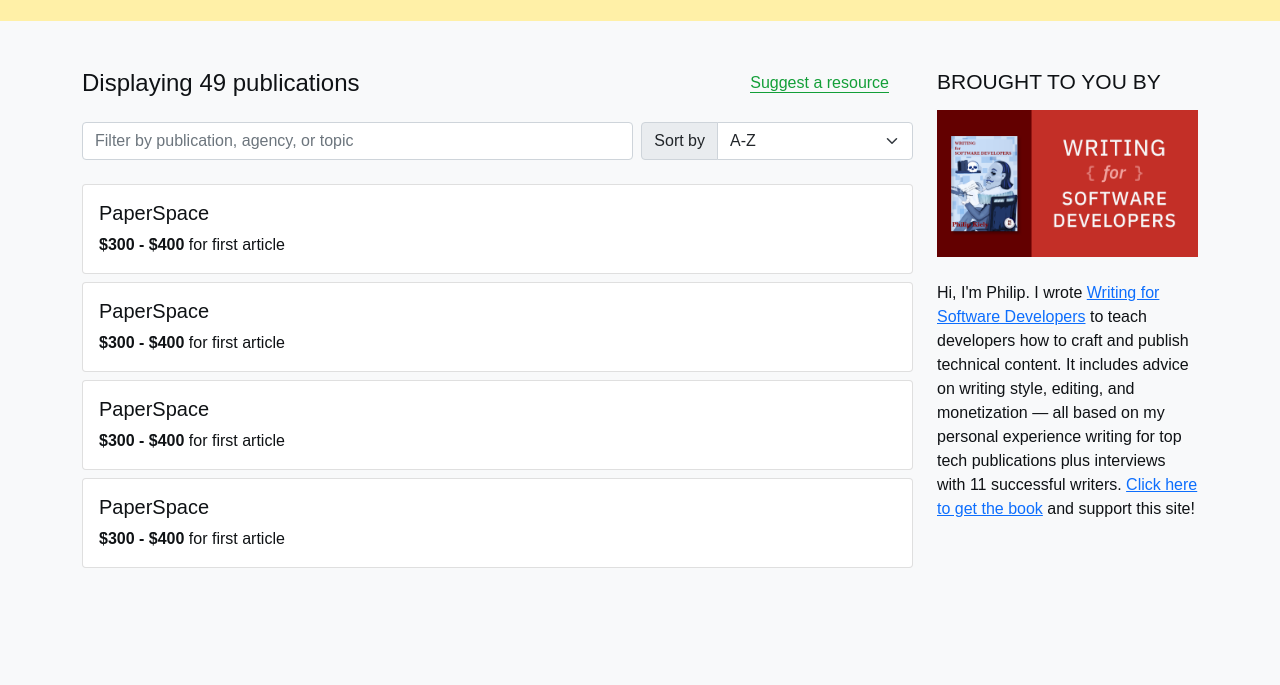
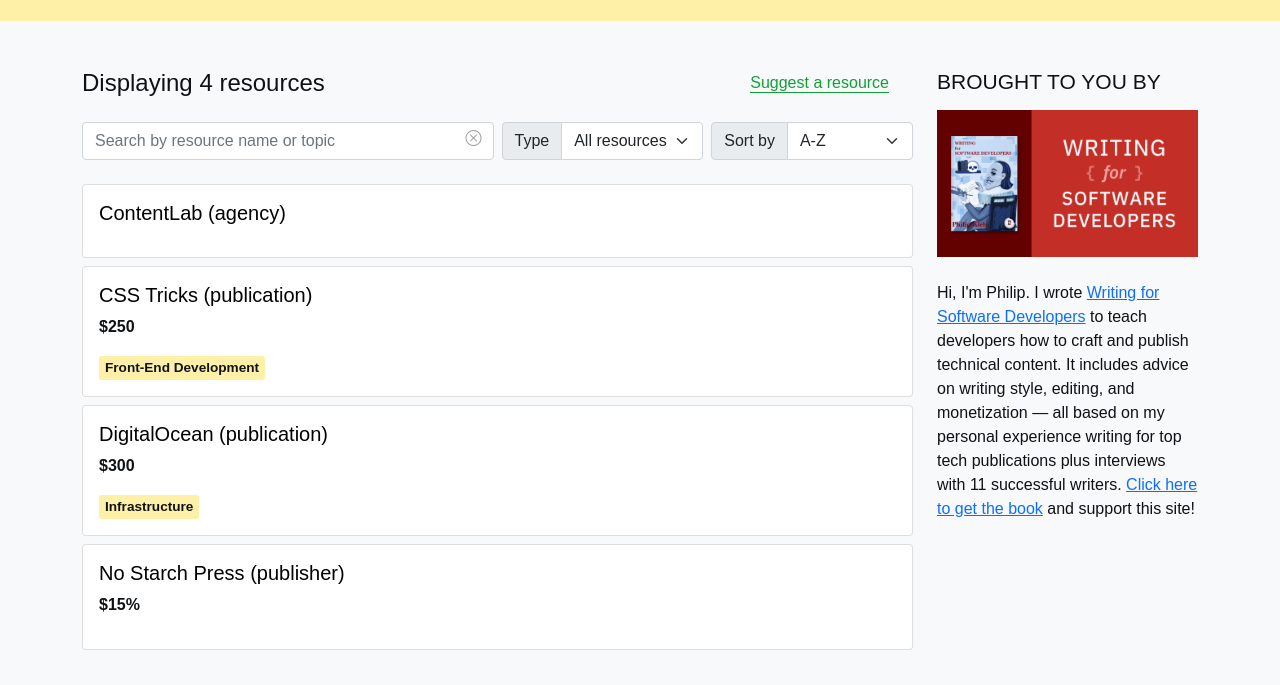
Before and after one commit to philipkiely/whopaystechnicalwriters, a plain HTML site: page index.html in a window 1280 px wide. Shown: the part 115-800 px from the top of the page. Drawn offline with nearby package versions, Linux system fonts and the light colour scheme.

Commit message:
added search/sort functionality

```diff
--- a/css/style.css
+++ b/css/style.css
@@ -26,6 +26,10 @@
 
 .bg-accent {
     background: var(--accent-color);
+}
+
+.bg-off-white {
+    background: var(--off-white);
 }
 
 .text-accent {
@@ -59,3 +63,39 @@
         max-width: 970px;
     }
 }
+
+.card-topic {
+    background: var(--off-white);
+    border-radius: 2px;
+    font-family: var(--font-mono);
+    font-weight: 600;
+    font-size: 0.85em;
+    width: fit-content;
+    padding: 2px 6px;
+    margin-right: 5px;
+    display: inline-flex;
+    cursor: pointer;
+}
+
+.card-topic:hover {
+    background: #FFE14D;
+}
+
+.card-title a {
+    text-decoration: none;
+    color: initial;
+}
+
+#clear-btn {
+    z-index: 100;
+    opacity: 0.4;
+    background: transparent;
+    border-left: none;
+    margin-left: -1.75rem;
+    margin-top: -0.25rem;
+    cursor: pointer;
+}
+
+#search-input:focus + #clear-btn {
+    opacity: 0.7;
+}
--- a/index.html
+++ b/index.html
@@ -49,64 +49,53 @@
 
 <div class="col-lg-9 order-lg-1">
 
-    <div class="">
+    <div>
         <h4 class="d-flex justify-content-between align-items-center mb-3">
-            <span>Displaying 49 publications</span>
+            <span>
+                <span id="resource-count">Loading resources...</span>
+            </span>
             <a class="link fs-6 mx-4 link-custom" style="cursor: pointer" href="form.html">Suggest a resource</a>
         </h4>
-
-        <form class="row g-2 align-items-center my-3">
-            <div class="col-md-8">
-                <div class="input-group col-md-5">
-                    <input type="text" class="form-control" placeholder="Filter by publication, agency, or topic">
+        <form class="g-2 align-items-center my-2 row">
+            <div class="col-lg-12 col-xl-6">
+                <div class="d-flex align-items-center">
+                    <input type="text" class="form-control" id="search-input" placeholder="Search by resource name or topic">
+                    <div id="clear-btn" onclick="Resources.handleSearch('')">
+                        <i class="bi bi-x-circle"></i>
+                    </div>
                 </div>
             </div>
-            <div class="col-md-4">
-                <div class="input-group col-md-3">
+            <div class="col-lg-6 col-xl-3">
+                <div class="input-group">
+                    <div class="input-group-text">Type</div>
+                    <select class="form-select" id="type-input" onchange="Resources.updateType()">
+                        <option selected value="everything">All resources</option>
+                        <option value="publication">Publications</option>
+                        <option value="agency">Agencies</option>
+                        <option value="publisher">Publishers</option>
+                    </select>
+                </div>
+            </div>
+            <div class="col-lg-6 col-xl-3">
+                <div class="input-group">
                     <div class="input-group-text">Sort by</div>
-                    <select class="form-select" id="inlineFormSelectPref">
-                        <option selected>A-Z</option>
-                        <option value="1">Rate (low to high)</option>
-                        <option value="2">Rate (high to low)</option>
+                    <select class="form-select" id="sort-input" onchange="Resources.updateSort()">
+                        <option selected value="alpha">A-Z</option>
+                        <option value="rate_increasing">Rate (low to high)</option>
+                        <option value="rate_decreasing">Rate (high to low)</option>
                     </select>
                 </div>
             </div>
         </form>
     </div>
 
+    <div class="my-4 mb-5">
+        <div id="cards-container"></div>
+        <div id="no-results" class="d-none o-8 text-black-50 py-4 text-center">
+            <h5>
+                Oops, no results found... try a less restrictive search or filter.
+            </h5>
 
-    <div class="my-4 mb-5">
-        <div class="card my-2">
-            <div class="card-body">
-                <h5 class="card-title">PaperSpace</h5>
-                <p class="card-text">
-                    <span class="fw-bold">$300 - $400</span> for first article
-                </p>
-            </div>
-        </div>
-        <div class="card my-2">
-            <div class="card-body">
-                <h5 class="card-title">PaperSpace</h5>
-                <p class="card-text">
-                    <span class="fw-bold">$300 - $400</span> for first article
-                </p>
-            </div>
-        </div>
-        <div class="card my-2">
-            <div class="card-body">
-                <h5 class="card-title">PaperSpace</h5>
-                <p class="card-text">
-                    <span class="fw-bold">$300 - $400</span> for first article
-                </p>
-            </div>
-        </div>
-        <div class="card my-2">
-            <div class="card-body">
-                <h5 class="card-title">PaperSpace</h5>
-                <p class="card-text">
-                    <span class="fw-bold">$300 - $400</span> for first article
-                </p>
-            </div>
         </div>
     </div>
 
--- a/js/index.js
+++ b/js/index.js
@@ -0,0 +1,203 @@
+var Resources = {
+    resourceData: [],
+    activeType: '',
+    activeSort: '',
+
+    $cardsContainer: null,
+    $noResults: null,
+    $resourceCount: null,
+    $searchInput: null,
+    $typeInput: null,
+    $sortInput: null,
+
+    loadJSON() {
+        var xmlhttp = new XMLHttpRequest()
+        xmlhttp.onreadystatechange = function() {
+            if (this.readyState == 4 && this.status == 200) {
+                Resources.resourceData = JSON.parse(this.responseText)
+                Resources.displayPage()
+            }
+        }
+        xmlhttp.open("GET", "../js/data.json", true)
+        xmlhttp.send()
+    },
+
+    displayPage() {
+        this.$cardsContainer = document.querySelector('#cards-container')
+        this.$noResults = document.querySelector('#no-results')
+        this.$resourceCount = document.querySelector('#resource-count')
+        this.$searchInput = document.querySelector('#search-input')
+        this.$typeInput = document.querySelector('#type-input')
+        this.$sortInput = document.querySelector('#sort-input')
+
+        this.activeType = this.$typeInput.value
+        this.activeSort = this.$sortInput.value
+
+        this.renderCards()
+        this.setListeners()
+
+        this.updateType()
+        this.updateSort()
+    },
+
+    renderCards() {
+
+        this.resourceData.forEach(el => {
+            console.log(el.name)
+            let $cardItem = document.createElement("div")
+            let $cardBody = document.createElement("div")
+
+            $cardItem.className = 'card my-2';
+            $cardItem.setAttribute('data-name', el.name)
+            $cardBody.className = 'card-body';
+
+            let cardContent = `
+                <h5 class="card-title"><a href="${el.link}" target="_blank">${el.name} (${el.type})</a></h5>
+            `
+            let rateInfo = '<p class="card-text">'
+
+            switch (el.type) {
+                case 'publication':
+                    rateInfo += el.minRate ? `<strong>$${el.minRate} &ndash; </strong>` : ''
+                    rateInfo += el.maxRate ? `<strong>$${el.maxRate}</strong>` : ''
+                    break;
+
+                case 'publisher':
+                    rateInfo += el.royaltyRate ? `<strong>$${el.royaltyRate}</strong>` : ''
+                    break;
+
+                case 'agency':
+                    rateInfo += el.hourlyMinRate ? `<strong>$${el.hourlyMinRate}/hr &ndash; </strong>` : ''
+                    rateInfo += el.hourlyMaxRate ? `<strong>$${el.hourlyMaxRate}/hr</strong>` : ''
+                    break;
+
+                default:
+                    break;
+            }
+
+            rateInfo += '</p>'
+            cardContent += rateInfo
+
+            cardContent += '<div class="w-100">'
+
+            let cardTopics = ''
+            if (el.topics) {
+                el.topics.forEach(topic => {
+                    cardTopics += `<span class="card-topic" onclick="Resources.handleSearch('${topic}')">${topic}</span>`
+                });
+            }
+
+            cardContent += '</div>'
+            cardContent += `<div class="w-100">${cardTopics}</div>`
+
+            $cardBody.innerHTML = cardContent
+
+            $cardItem.appendChild($cardBody)
+            this.$cardsContainer.appendChild($cardItem)
+
+            this.$resourceCount.textContent = `Displaying ${this.resourceData.length} resources`
+
+        });
+
+    },
+
+    setListeners() {
+        this.$searchInput.addEventListener("keyup", () => {
+            this.handleSearch(this.$searchInput.value)
+        });
+        this.$sortInput.addEventListener("onchange", () => {
+            this.handleSearch()
+        });
+    },
+    updateType() {
+        this.activeType = this.$typeInput.value
+        this.handleSearch(this.$searchInput.value)
+    },
+    updateSort() {
+        this.activeSort = this.$sortInput.value
+
+        var $allItems = this.$cardsContainer.getElementsByClassName('card')
+        while($allItems.length > 0){
+            $allItems[0].parentNode.removeChild($allItems[0]);
+        }
+
+        switch (this.activeSort) {
+            case 'alpha':
+                this.resourceData.sort((a, b) => (a.name.toUpperCase() > b.name.toUpperCase()) ? 1 : -1)
+                break;
+            case 'rate_increasing':
+                this.resourceData.sort((a, b) => (
+                    (a.maxRate || a.hourlyMaxRate) > (b.maxRate || b.hourlyMaxRate) ? 1 : -1
+                ))
+                break;
+            case 'rate_decreasing':
+                this.resourceData.sort((a, b) => (
+                    (a.maxRate || a.hourlyMaxRate) < (b.maxRate || b.hourlyMaxRate) ? 1 : -1
+                ))
+                break;
+            default:
+                break;
+        }
+
+        this.renderCards()
+        this.updateType()
+
+    },
+    handleSearch(val) {
+        this.$searchInput.value = val
+        var search = val.toLowerCase();
+        this.resourceData.forEach(el => {
+            const $el = document.querySelector(`.card[data-name="${el.name}"]`)
+            $el.classList.remove('d-none')
+
+            let searchedTopics = []
+            if (el.topics) {
+                searchedTopics = el.topics.filter(topic => {
+                    return topic.toLowerCase().includes(search)
+                })
+            }
+
+            if (
+                (el.name.toLowerCase().includes(search) || searchedTopics.length) &&
+                (el.type == this.activeType || this.activeType == 'everything')
+            ) {
+                $el.classList.remove('d-none')
+            }
+            else {
+                $el.classList.add('d-none')
+            }
+        });
+
+        let numberHidden = this.$cardsContainer.getElementsByClassName('d-none').length
+        let totalItems = this.resourceData.length
+        let numberShown = totalItems - numberHidden
+
+        let resourceCountText = `Displaying ${numberShown} `
+
+        switch (this.activeType) {
+            case 'agency':
+                resourceCountText += numberShown != 1 ? 'agencies' : 'agency'
+                break;
+            case 'publication':
+                resourceCountText += numberShown != 1 ? 'publications' : 'publication'
+                break;
+            case 'publisher':
+                resourceCountText += numberShown != 1 ? 'publishers' : 'publisher'
+                break;
+            default:
+                resourceCountText += numberShown != 1 ? 'resources' : 'resource'
+                break;
+        }
+
+        this.$resourceCount.textContent = resourceCountText
+
+        this.$noResults.classList.add('d-none')
+        if (totalItems - numberHidden == 0) {
+            this.$noResults.classList.remove('d-none')
+        }
+    },
+}
+
+window.onload = () => {
+    Resources.loadJSON()
+}
```
Also changed, not shown: src/index.html (+34 -45 lines), 1 other file.
